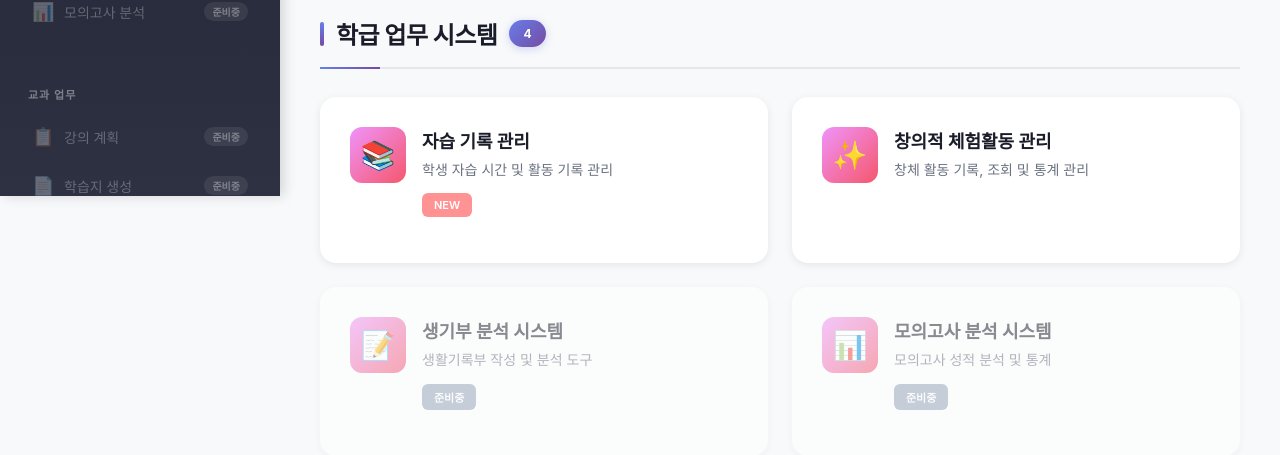
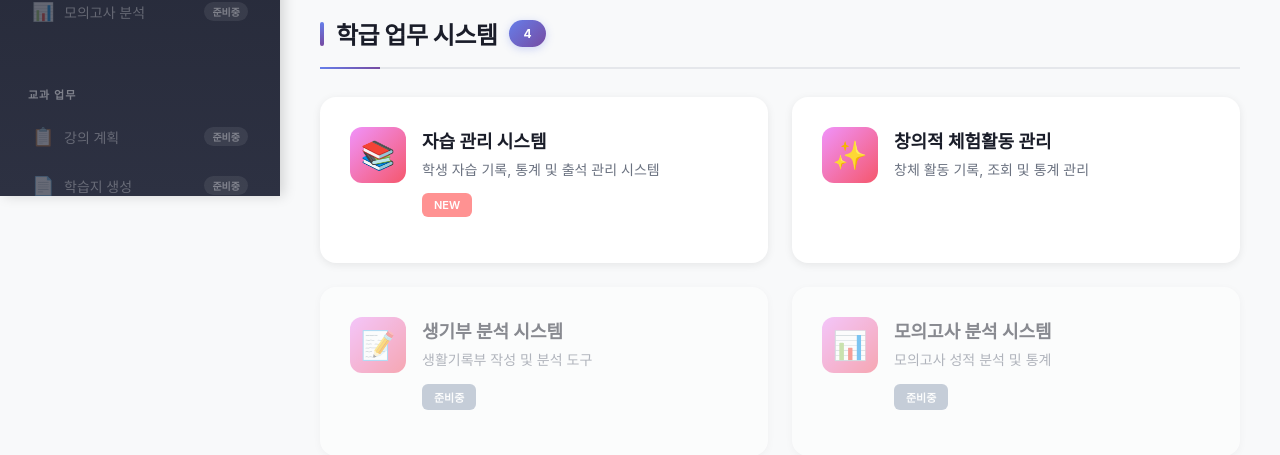
Before and after one commit to knue20-kmla/work-dashboard, a Flask app: page /dashboard in a window 1280 px wide. Shown: the part 604-1059 px from the top of the page. Run offline with Flask 3, Linux system fonts and the light colour scheme; the visitor is signed in with stand-in values (Sample User, id 1).

Commit message:
자습 시스템 카드 제목 및 설명 업데이트
변경사항:
- 제목: '자습 기록 관리' → '자습 관리 시스템'
- 설명: '학생 자습 기록, 통계 및 출석 관리 시스템'으로 상세화
- 통계 대시보드 등 추가 기능 반영

Co-Authored-By: Claude Sonnet 4.6 <noreply@anthropic.com>

```diff
--- a/templates/dashboard.html
+++ b/templates/dashboard.html
@@ -619,8 +619,8 @@
                         <div class="card-header">
                             <div class="card-icon class">📚</div>
                             <div class="card-info">
-                                <div class="card-title">자습 기록 관리</div>
-                                <div class="card-desc">학생 자습 시간 및 활동 기록 관리</div>
+                                <div class="card-title">자습 관리 시스템</div>
+                                <div class="card-desc">학생 자습 기록, 통계 및 출석 관리 시스템</div>
                                 <span class="card-badge new">NEW</span>
                             </div>
                         </div>
```
